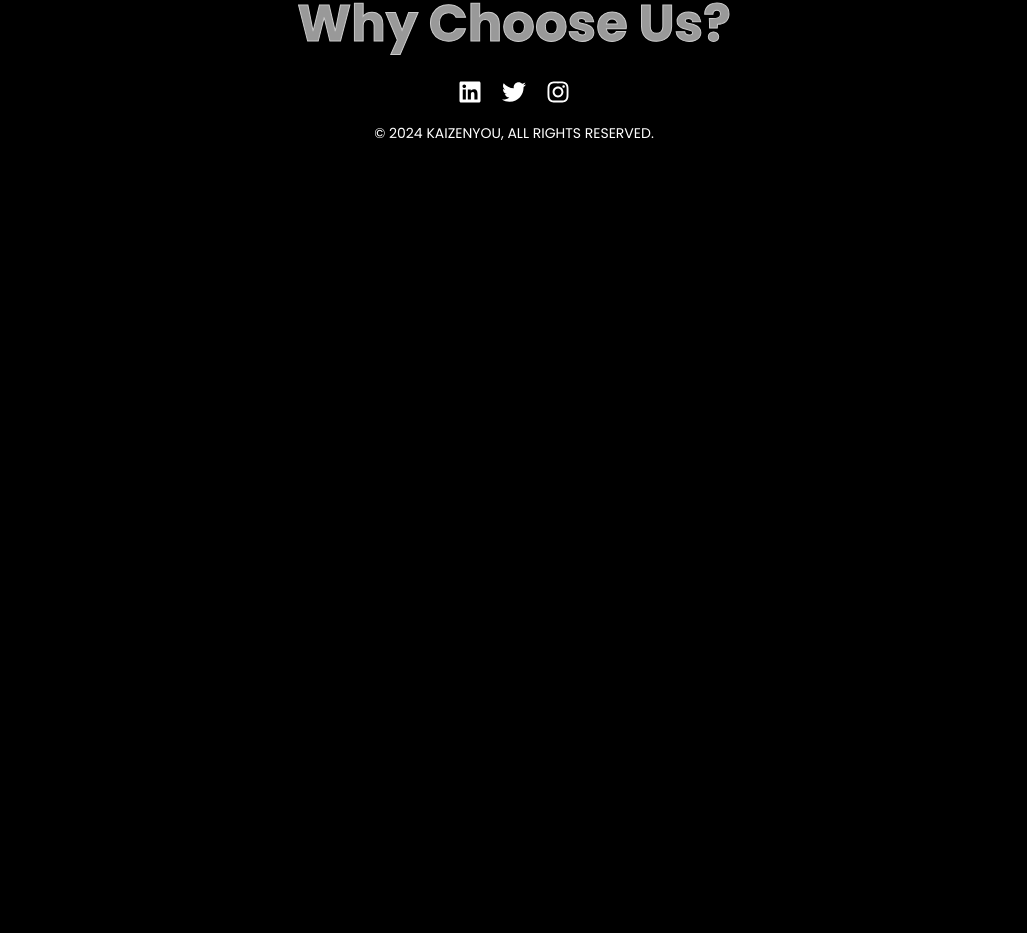
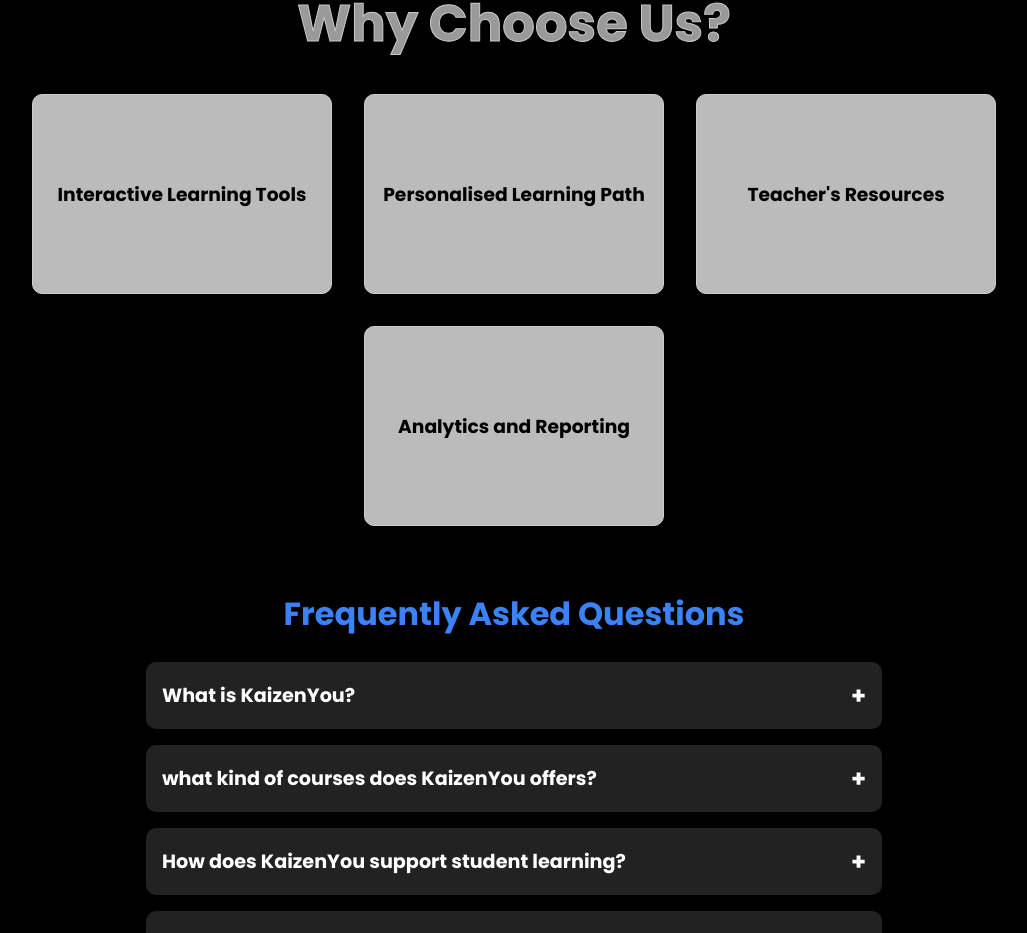
Before and after one commit to TanishkKaushik7/KaizenYou, a React (Vite) app: page / in a window 1280 px wide. Shown: the part 1846-2779 px from the top of the page, without its empty margins (126-1153 px from the left). Before the commit the page ends 2006 px from the top, so only its background shows below. Built offline with nearby package versions, Linux system fonts and the light colour scheme.

Commit message:
add FAQ component and integrate it into the landing page; enhance landing page with flip boxes section

```diff
--- /dev/null
+++ b/src/components/faq.jsx
@@ -0,0 +1,43 @@
+import React, { useState } from "react";
+import "../cssfiles/faq.css";
+
+const FAQ = () => {
+  const faqs = [
+    { question: "What is KaizenYou?", answer: "KaizenYou is an online training and learning platform specifically designed for students in Commerce and Management. Our platform emphasizes continuous improvement and offers a variety of educational tools and resources." },
+    { question: "what kind of courses does KaizenYou offers?", answer: "We offer a comprehensive curriculum including courses in digital marketing, human resource management, finance, and accounting. Our platform is designed to help students gain valuable skills in the Management and Commerce domains." },
+    { question: "How does KaizenYou support student learning?", answer: "No, KaizenYou provides free educational resources, but premium content may be available for a fee." },
+    { question: "What resources are available for educators on KaizenYou?",answer: "Educators have access to lesson planning tools, professional development resources, and classroom management software to enhance their teaching and support student success."},
+    { question: "How can I get a hands-on experience with KaizenYou?", answer: "Students can participate in both paid and unpaid internships offered through our platform. These internships provide practical experience and help develop essential skills."},
+    { question: "How can I contact KaizenYou for support or inquiries?", answer: "You can reach us via email at tokaizenyou@gmail.com, call us at 084230 07905, or visit us at our office in Lucknow, Uttar Pradesh, India."},
+    { question: "What is the mission of KaizenYou?", answer: "Our mission is to revolutionize education through innovative technology, providing high-quality digital solutions that empower educators and inspire students to reach their full potential."},
+    { question: "What makes KaizenYou different from other edtech platforms?", answer: "KaizenYou integrates the philosophy of continuous improvement into our platform, offering dynamic and personalized learning experiences tailored to the needs of Commerce and Management students."},
+
+];
+
+  const [activeIndex, setActiveIndex] = useState(null);
+
+  const toggleFAQ = (index) => {
+    setActiveIndex(activeIndex === index ? null : index);
+  };
+
+  return (
+    <div className="faq-container">
+      <h2 className="faq-title">Frequently Asked Questions</h2>
+      <div className="faq-list">
+        {faqs.map((faq, index) => (
+          <div key={index} className="faq-item">
+            <button className="faq-question" onClick={() => toggleFAQ(index)}>
+              {faq.question}
+              <span className={`faq-icon ${activeIndex === index ? "open" : ""}`}>+</span>
+            </button>
+            <div className={`faq-answer ${activeIndex === index ? "active" : ""}`}>
+              <p>{faq.answer}</p>
+            </div>
+          </div>
+        ))}
+      </div>
+    </div>
+  );
+};
+
+export default FAQ;
--- a/src/components/landing.jsx
+++ b/src/components/landing.jsx
@@ -2,6 +2,7 @@
 import { FaFacebook, FaTwitter, FaInstagram, FaLinkedin } from "react-icons/fa";
 import img1 from "../assets/herosection.png";
 import img2 from "../assets/workshop.png";
+import FAQ from "./faq";
 import "../cssfiles/landing.css";
 
 const LandingPage = () => {
@@ -56,7 +57,54 @@
       <section className="head-container">
         <h1 className="choose">Why Choose Us?</h1>
       </section>
+      {/* Flip Boxes Section */}
+      <section className="flip-boxes-section">
+        <div className="flip-box">
+          <div className="flip-box-inner">
+        <div className="flip-box-front">
+          <h3>Interactive Learning Tools</h3>
+        </div>
+        <div className="flip-box-back">
+          <p>Engage students with interactive, lessons, quizess and games  that makes learning fun and effective</p>
 
+        </div>
+          </div>
+        </div>
+        <div className="flip-box">
+          <div className="flip-box-inner">
+        <div className="flip-box-front">
+          <h3>Personalised Learning Path</h3>
+        </div>
+        <div className="flip-box-back">
+          <p>Tailor educationalexperiences to meet the unique needs of each student, ensuring no one gets left behind.</p>
+        </div>
+          </div>
+        </div>
+        <div className="flip-box">
+          <div className="flip-box-inner">
+        <div className="flip-box-front">
+          <h3>Teacher's Resources</h3>
+        </div>
+        <div className="flip-box-back">
+          <p>Equip educator with the tools they need to create dynamic and impactful lessons.</p>
+        </div>
+          </div>
+        </div>
+        <div className="flip-box">
+          <div className="flip-box-inner">
+        <div className="flip-box-front">
+          <h3>Analytics and Reporting</h3>
+        </div>
+        <div className="flip-box-back">
+          <p>Gain insight into student performance and progress with ourcomprehensive analytics platform.</p>
+        </div>
+          </div>
+        </div>
+      </section>
+      {/* FAQ Section */}
+      <section className="faq-section">
+        <FAQ />
+      </section>
       {/* Footer */}
       <footer className="footer">
         <div className="social-icons">
--- /dev/null
+++ b/src/cssfiles/faq.css
@@ -0,0 +1,84 @@
+.faq-container {
+    max-width: 800px;
+    margin: auto;
+    padding: 2rem;
+    background-color: #000;
+    color: white;
+    border-radius: 10px;
+  }
+
+  .faq-title {
+    text-align: center;
+    font-size: 2rem;
+    font-weight: bold;
+    color: rgb(59, 130, 246);
+    margin-bottom: 1.5rem;
+  }
+
+  .faq-list {
+    display: flex;
+    flex-direction: column;
+    gap: 1rem;
+  }
+
+  .faq-item {
+    background: #222;
+    border-radius: 10px;
+    overflow: hidden;
+  }
+
+  .faq-question {
+    width: 100%;
+    background: none;
+    color: white;
+    padding: 1rem;
+    font-size: 1.2rem;
+    text-align: left;
+    border: none;
+    cursor: pointer;
+    display: flex;
+    justify-content: space-between;
+    align-items: center;
+    font-weight: bold;
+    transition: all 0.3s ease;
+  }
+
+  .faq-question:hover {
+    background-color: rgba(255, 255, 255, 0.1);
+  }
+
+  .faq-icon {
+    font-size: 1.5rem;
+    transition: transform 0.3s ease;
+  }
+
+  .faq-icon.open {
+    transform: rotate(45deg);
+  }
+
+  .faq-answer {
+    max-height: 0;
+    overflow: hidden;
+    transition: max-height 0.3s ease;
+    padding: 0 1rem;
+  }
+
+  .faq-answer.active {
+    max-height: 200px;
+    padding: 1rem;
+  }
+
+  /* Responsive Design */
+  @media (max-width: 768px) {
+    .faq-container {
+      padding: 1rem;
+    }
+
+    .faq-title {
+      font-size: 1.8rem;
+    }
+
+    .faq-question {
+      font-size: 1rem;
+    }
+  }
--- a/src/cssfiles/landing.css
+++ b/src/cssfiles/landing.css
@@ -264,3 +264,69 @@
 .footer p {
   font-size: 14px;
 }
+/* Flip Boxes Section */
+.flip-boxes-section {
+  display: flex;
+  justify-content: center;
+  gap: 2rem;
+  padding: 2rem;
+  flex-wrap: wrap;
+}
+
+.flip-box {
+  background-color: transparent;
+  width: 300px;
+  height: 200px;
+  perspective: 1000px;
+}
+
+.flip-box-inner {
+  position: relative;
+  width: 100%;
+  height: 100%;
+  text-align: center;
+  transition: transform 0.6s;
+  transform-style: preserve-3d;
+}
+
+.flip-box:hover .flip-box-inner {
+  transform: rotateY(180deg);
+}
+
+.flip-box-front, .flip-box-back {
+  position: absolute;
+  width: 100%;
+  height: 100%;
+  backface-visibility: hidden;
+  display: flex;
+  align-items: center;
+  justify-content: center;
+  flex-direction: column;
+  padding: 1rem;
+  border: 1px solid #ccc;
+  border-radius: 10px;
+}
+
+.flip-box-front {
+  background-color: #bbb;
+  color: black;
+}
+
+.flip-box-back {
+  background-color: rgb(59, 130, 246);
+  color: white;
+  transform: rotateY(180deg);
+}
+@media (max-width: 768px) {
+  .flip-box {
+    width: 250px;
+    height: 180px;
+  }
+}
+
+@media (max-width: 480px) {
+  .flip-box {
+    width: 200px;
+    height: 150px;
+  }
+}
```
